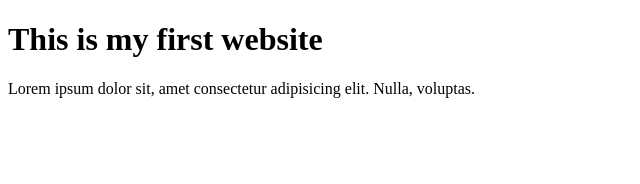
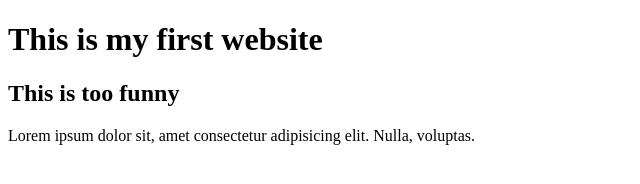
Before and after one commit to FreelancerRahmatullah/my-first-website, a plain HTML site: page index.html in a window 1280 px wide. Shown: the whole page, without its empty margins (0-640 px from the left). Drawn offline with Linux system fonts and the light colour scheme.

Commit message:
Update index.html

```diff
--- a/index.html
+++ b/index.html
@@ -7,6 +7,7 @@
 </head>
 <body>
     <h1>This is my first website</h1>
+    <h2>This is too funny</h2>
     <p>Lorem ipsum dolor sit, amet consectetur adipisicing elit. Nulla, voluptas.</p>
 </body>
 </html>
```
